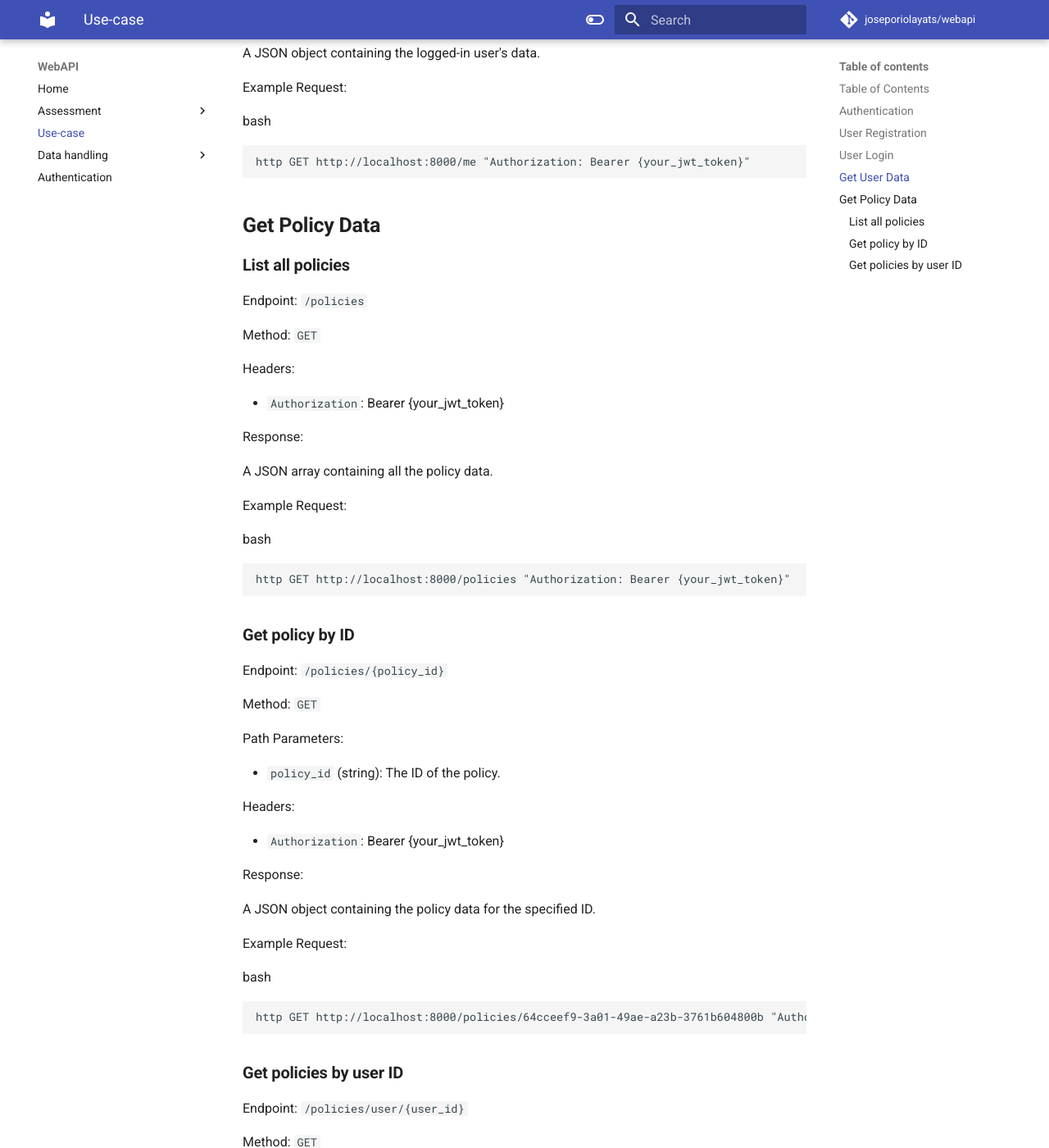
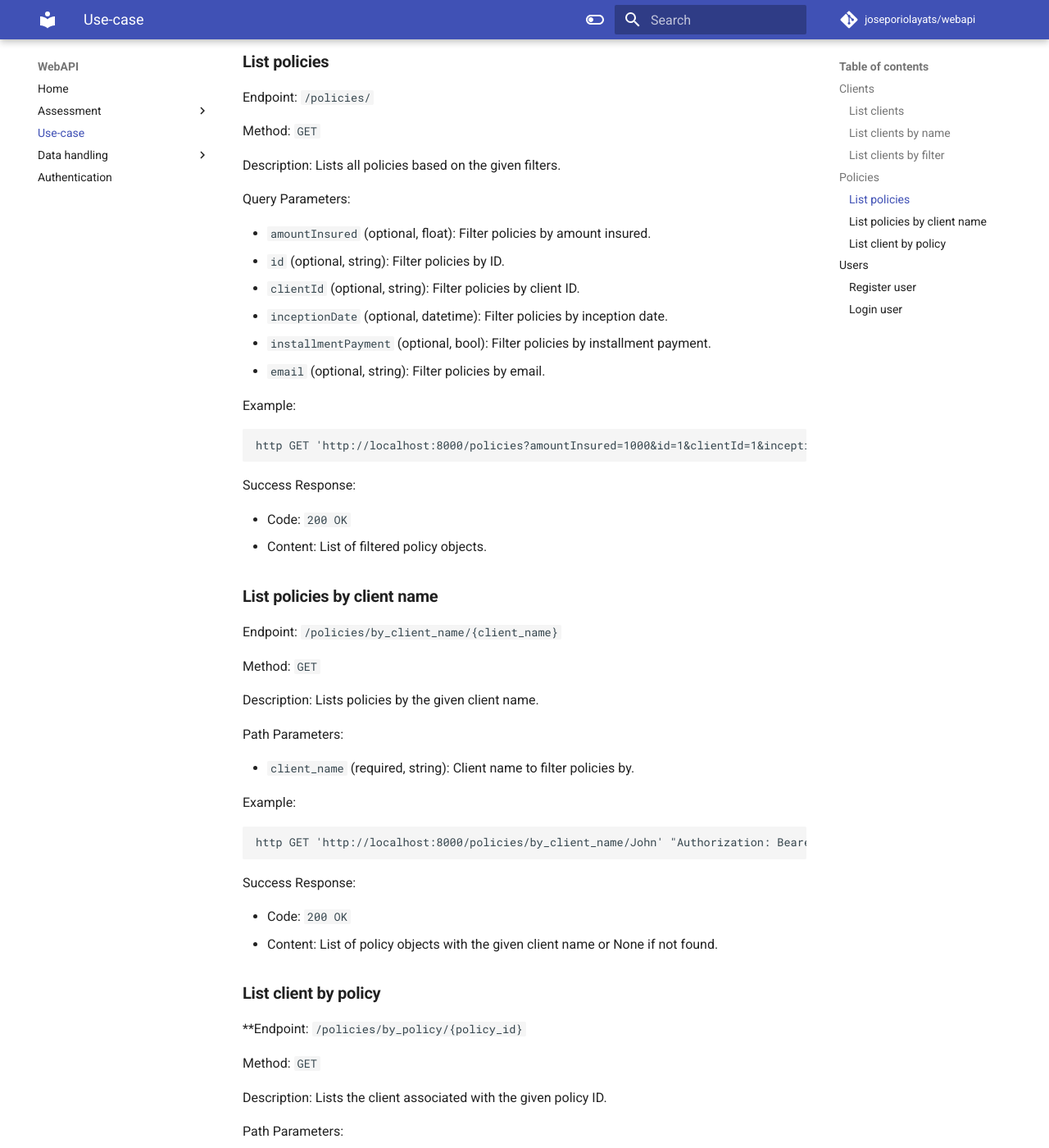
Before and after one commit to joseporiolayats/webapi, an MkDocs documentation site: the page built from docs/api_documentation.md, in a window 1280 px wide and 1400 px high, scrolled down 1883 px. Shown: the whole window at 82% size. Built offline with MkDocs 1.6.1 and Material for MkDocs 9.7.7, drawn with Linux system fonts in a browser that asks for light colours; comment, search, counter and statistics services are not loaded; some of the changed text lies outside the part shown.

Commit message:
Updated documentation

````diff
--- a/docs/api_documentation.md
+++ b/docs/api_documentation.md
@@ -1,187 +1,256 @@
+# **API Documentation**
 
-# API Documentation
+This documentation covers the API endpoints for the `clients`, `policies`, and `users` routes.
 
-This document describes the API endpoints for the FastAPI application, including authentication, user registration, login, and accessing policy data.
 
-## Table of Contents
+## **Clients**
 
-- [Authentication](#authentication)
-- [User Registration](#user-registration)
-- [User Login](#user-login)
-- [Get User Data](#get-user-data)
-- [Get Policy Data](#get-policy-data)
 
-## Authentication
+### **List clients**
 
-The application uses JWT (JSON Web Tokens) for authentication. After registering or logging in, a JWT token is returned. This token must be included in the `Authorization` header for all requests to restricted endpoints.
+Endpoint: `/clients/`
 
-## User Registration
+Method: `GET`
 
-**Endpoint:** `/register`
+Description: Lists all clients based on the given filters.
 
-**Method:** `POST`
+Query Parameters:
 
-**Request Body:**
 
-- `username` (string): The desired username.
-- `email` (string): The user's email address.
-- `password` (string): The user's password.
 
-**Response:**
+* `name` (optional, string): Filter clients by name.
+* `id` (optional, string): Filter clients by ID.
+* `role` (optional, string): Filter clients by role.
+* `email` (optional, string): Filter clients by email.
 
-A JSON object containing the newly created user's data.
+Example:
 
-**Example Request:**
-
-```bash
-http POST http://localhost:8000/register username="newuser" email="newuser@example.com" password="mypassword"
+```commandline
+http GET 'http://localhost:8000/clients?name=John&id=1&role=admin&email=john@example.com' "Authorization: Bearer $TOKEN"
 ```
 
 
-## **User Login**
+Success Response:
 
-Endpoint: `/login`
+
+
+* Code: `200 OK`
+* Content: List of filtered client objects.
+
+
+### **List clients by name**
+
+Endpoint: `/clients/name/{name}`
+
+Method: `GET`
+
+Description: Lists clients with the given name.
+
+Path Parameters:
+
+
+
+* `name` (required, string): Name to filter clients by.
+
+Example:
+
+
+```commandline
+http GET 'http://localhost:8000/clients/name/John' "Authorization: Bearer $TOKEN"
+```
+
+
+Success Response:
+
+
+
+* Code: `200 OK`
+* Content: List of client objects with the given name.
+
+
+### **List clients by filter**
+
+Endpoint: `/clients/{filter}/{value}`
+
+Method: `GET`
+
+Description: Lists clients based on the given filter and value.
+
+Path Parameters:
+
+
+
+* `filter` (required, string): Key value for which to select the client.
+* `value` (required, string): Value to filter clients by.
+
+Example:
+
+```commandline
+http GET 'http://localhost:8000/clients/role/admin' "Authorization: Bearer $TOKEN"
+```
+
+
+Success Response:
+
+
+
+* Code: `200 OK`
+* Content: List of client objects with the given filter and value.
+
+
+## **Policies**
+
+
+### **List policies**
+
+Endpoint: `/policies/`
+
+Method: `GET`
+
+Description: Lists all policies based on the given filters.
+
+Query Parameters:
+
+
+
+* `amountInsured` (optional, float): Filter policies by amount insured.
+* `id` (optional, string): Filter policies by ID.
+* `clientId` (optional, string): Filter policies by client ID.
+* `inceptionDate` (optional, datetime): Filter policies by inception date.
+* `installmentPayment` (optional, bool): Filter policies by installment payment.
+* `email` (optional, string): Filter policies by email.
+
+Example:
+```commandline
+http GET 'http://localhost:8000/policies?amountInsured=1000&id=1&clientId=1&inceptionDate=2023-05-01&installmentPayment=true&email=john@example.com' "Authorization: Bearer $TOKEN"
+```
+
+
+Success Response:
+
+
+
+* Code: `200 OK`
+* Content: List of filtered policy objects.
+
+
+### **List policies by client name**
+
+Endpoint: `/policies/by_client_name/{client_name}`
+
+Method: `GET`
+
+Description: Lists policies by the given client name.
+
+Path Parameters:
+
+
+
+* `client_name` (required, string): Client name to filter policies by.
+
+Example:
+
+```commandline
+http GET 'http://localhost:8000/policies/by_client_name/John' "Authorization: Bearer $TOKEN"
+```
+
+
+Success Response:
+
+
+
+* Code: `200 OK`
+* Content: List of policy objects with the given client name or None if not found.
+
+
+### **List client by policy**
+
+**Endpoint: `/policies/by_policy/{policy_id}`
+
+Method: `GET`
+
+Description: Lists the client associated with the given policy ID.
+
+Path Parameters:
+
+
+
+* `policy_id` (required, string): Policy ID to find the associated client.
+
+Example:
+
+```commandline
+http GET 'http://localhost:8000/policies/by_policy/{policy_id}' "Authorization: Bearer $TOKEN"
+```
+
+
+Success Response:
+
+
+
+* Code: `200 OK`
+* Content: List of client objects associated with the policy or None if not found.
+
+
+## **Users**
+
+
+### **Register user**
+
+Endpoint: `/users/register`
 
 Method: `POST`
+
+Description: Registers a new user in the system.
 
 Request Body:
 
 
 
-* `email` (string): The user's email address.
-* `password` (string): The user's password.
+* `newUser` (required, UserBase): New user object.
 
-Response:
+Example:
 
-A JSON object containing the JWT token.
-
-Example Request:
-
-bash
-
-
-```
-http POST http://localhost:8000/login email="britneyblankenship@quotezart.com" password="mypassword"
+```commandline
+http POST 'http://localhost:8000/users/register' newUser:='{"username": "newuser", "email": "newuser@example.com", "password": "mypassword", "role": "user"}'
 ```
 
 
-
-## **Get User Data**
-
-Endpoint: `/me`
-
-Method: `GET`
-
-Headers:
+Success Response:
 
 
 
-* `Authorization`: Bearer {your_jwt_token}
-
-Response:
-
-A JSON object containing the logged-in user's data.
-
-Example Request:
-
-bash
+* Code: `201 CREATED`
+* Content: Created user data.
 
 
-```
-http GET http://localhost:8000/me "Authorization: Bearer {your_jwt_token}"
+### **Login user**
+
+Endpoint: `/users/login`
+
+Method: `POST`
+
+Description: Logs in a user and returns an access token.
+
+Request Body:
+
+
+
+* `username` (required, string): The user's username.
+* `password` (required, string): The user's password.
+
+Example:
+
+```commandline
+http POST 'http://localhost:8000/users/login' username='myusername' password='mypassword'
 ```
 
 
-
-## **Get Policy Data**
-
-
-### **List all policies**
-
-Endpoint: `/policies`
-
-Method: `GET`
-
-Headers:
+Success Response:
 
 
 
-* `Authorization`: Bearer {your_jwt_token}
+* Code: `200 OK`
+* Content: Access token.
 
-Response:
-
-A JSON array containing all the policy data.
-
-Example Request:
-
-bash
-
-
-```
-http GET http://localhost:8000/policies "Authorization: Bearer {your_jwt_token}"
-```
-
-
-
-### **Get policy by ID**
-
-Endpoint: `/policies/{policy_id}`
-
-Method: `GET`
-
-Path Parameters:
-
-
-
-* `policy_id` (string): The ID of the policy.
-
-Headers:
-
-
-
-* `Authorization`: Bearer {your_jwt_token}
-
-Response:
-
-A JSON object containing the policy data for the specified ID.
-
-Example Request:
-
-bash
-
-
-```
-http GET http://localhost:8000/policies/64cceef9-3a01-49ae-a23b-3761b604800b "Authorization: Bearer {your_jwt_token}"
-```
-
-
-
-### **Get policies by user ID**
-
-Endpoint: `/policies/user/{user_id}`
-
-Method: `GET`
-
-Path Parameters:
-
-
-
-* `user_id` (string): The ID of the user.
-
-Headers:
-
-
-
-* `Authorization`: Bearer {your_jwt_token}
-
-Response:
-
-A JSON array containing the policy data for the specified user ID.
-
-Example Request:
-
-bash
-
-
-```
-http GET http://localhost:8000/policies/user/a0ece5db-cd14-4f21-812f-966633e
+Note: Replace `localhost:8000` with the appropriate base URL of your API. Also, ensure that you have httpie installed and available on your system.
````
Also changed, not shown: README.md (+40 -2 lines).
